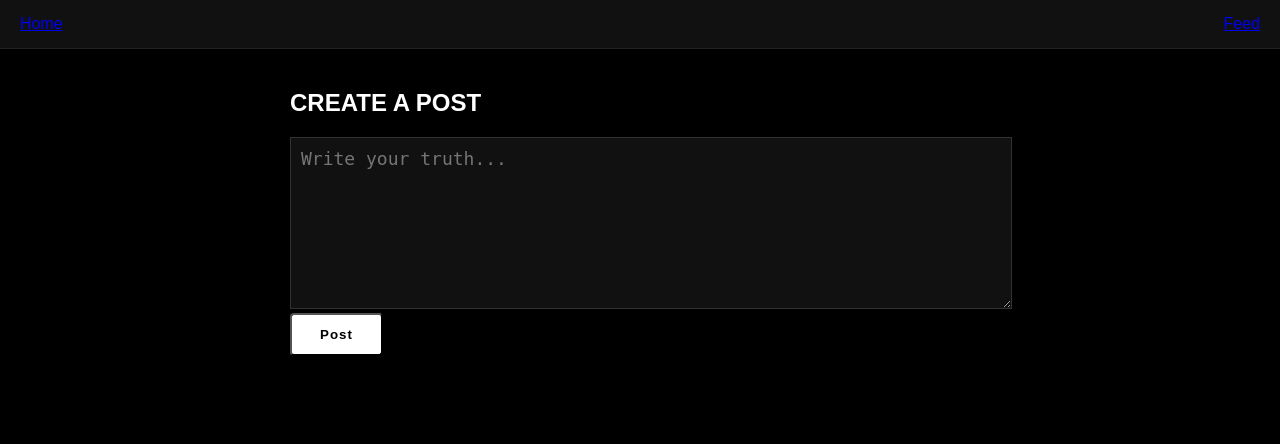
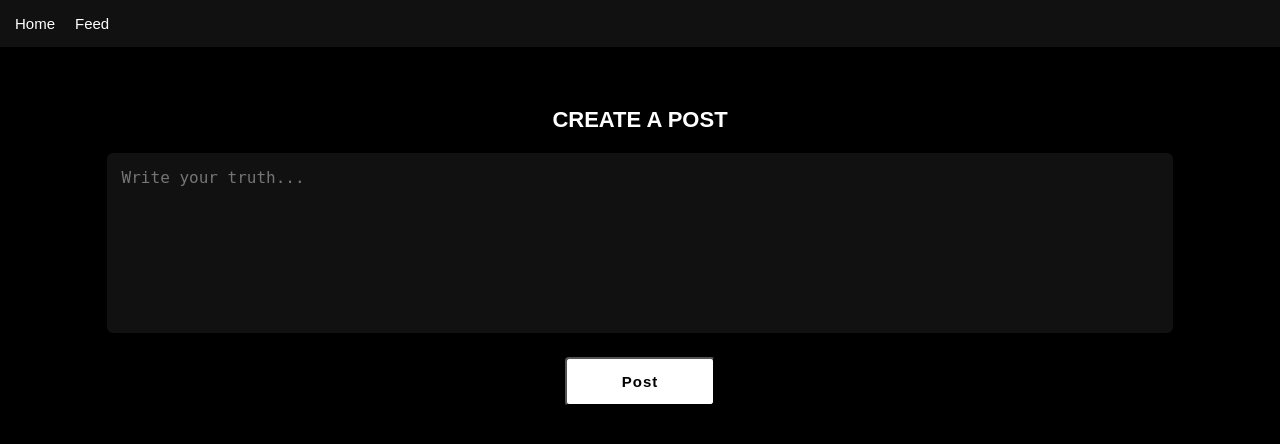
Before and after one commit to vrush757-gif/voice-of-bharat, a Flask app: page /create in a window 1280 px wide. Shown: the top 444 px of the page. Run offline with Flask 3, Linux system fonts and the light colour scheme.

Commit message:
Update style.css

```diff
--- a/static/style.css
+++ b/static/style.css
@@ -1,88 +1,122 @@
 body {
-    margin: 0;
-    padding: 0;
     background: #000;
     color: #fff;
-    font-family: Arial, Helvetica, sans-serif;
+    margin: 0;
+    font-family: Arial, sans-serif;
+}
+
+.container {
+    width: 90%;
+    margin: auto;
+    margin-top: 60px;
+    text-align: center;
+}
+
+.center {
+    margin-top: 120px;
+}
+
+.title {
+    font-size: 40px;
+    letter-spacing: 3px;
+    font-weight: bold;
+}
+
+.subtitle {
+    margin-top: -5px;
+    font-size: 16px;
+    opacity: 0.7;
+}
+
+.btn, .btn-outline {
+    display: block;
+    margin: 20px auto;
+    padding: 14px 26px;
+    width: 200px;
+    text-decoration: none;
+    font-size: 15px;
+    border-radius: 4px;
+    letter-spacing: 1px;
+}
+
+.btn {
+    background: white;
+    color: black;
+    font-weight: bold;
+}
+
+.btn-outline {
+    border: 1px solid white;
+    color: white;
 }
 
 .nav {
+    width: 100%;
+    padding: 15px;
+    background: #111;
     display: flex;
-    justify-content: space-between;
-    padding: 15px 20px;
-    background: #111;
-    border-bottom: 1px solid #222;
+    gap: 20px;
 }
 
-.nav h2 {
-    margin: 0;
-    font-weight: 700;
-    letter-spacing: 2px;
+.nav-btn {
+    color: white;
+    text-decoration: none;
+    font-size: 15px;
 }
 
-.container {
-    padding: 20px;
-    max-width: 700px;
+.feed-container {
+    width: 90%;
     margin: auto;
+    margin-top: 30px;
 }
 
-.center {
+.feed-title {
     text-align: center;
-    margin-top: 80px;
-}
-
-.hero {
-    font-size: 48px;
-    margin-bottom: 10px;
-}
-
-.sub {
-    font-size: 18px;
-    color: #aaa;
-    margin-bottom: 40px;
-}
-
-.btn {
-    background: #fff;
-    color: #000;
-    padding: 12px 28px;
-    border-radius: 4px;
-    text-decoration: none;
-    font-weight: bold;
-    letter-spacing: 1px;
-}
-
-.small-btn {
-    color: #fff;
-    text-decoration: none;
-    font-weight: bold;
+    font-size: 22px;
+    margin-bottom: 20px;
 }
 
 .post {
     background: #111;
-    padding: 18px;
+    padding: 20px;
+    margin-bottom: 20px;
     border-radius: 6px;
-    margin-bottom: 20px;
-    border: 1px solid #222;
 }
 
-.content {
-    font-size: 20px;
-    margin-bottom: 10px;
+.post-content {
+    font-size: 17px;
+    line-height: 1.4;
 }
 
-.actions a {
-    color: #aaa;
-    margin-right: 20px;
-    text-decoration: none;
+.post-actions {
+    margin-top: 15px;
+    display: flex;
+    justify-content: space-between;
 }
 
-textarea {
-    width: 100%;
+.action {
+    text-decoration: none;
+    color: white;
+    opacity: 0.8;
+}
+.action:hover {
+    opacity: 1;
+}
+
+.form-box textarea {
+    width: 90%;
     height: 150px;
+    padding: 15px;
+    border: none;
+    border-radius: 6px;
+    outline: none;
+    resize: none;
+    font-size: 16px;
     background: #111;
-    border: 1px solid #333;
     color: white;
-    padding: 10px;
-    font-size: 18px;
 }
+
+.form-box button {
+    margin-top: 20px;
+    width: 150px;
+}
```
